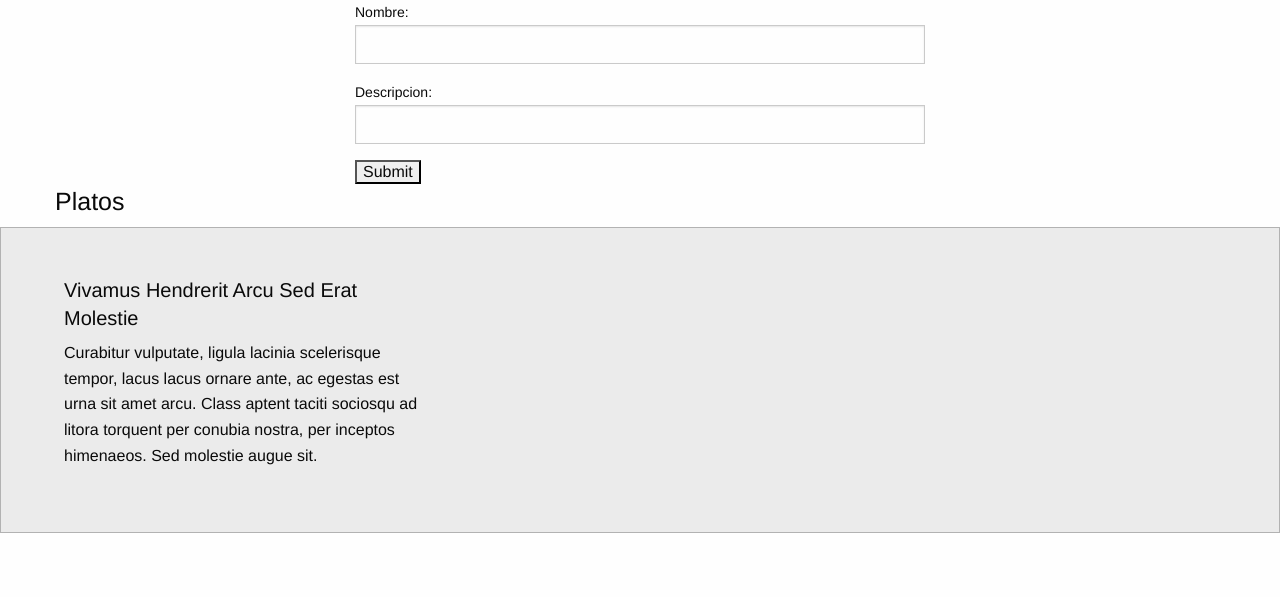
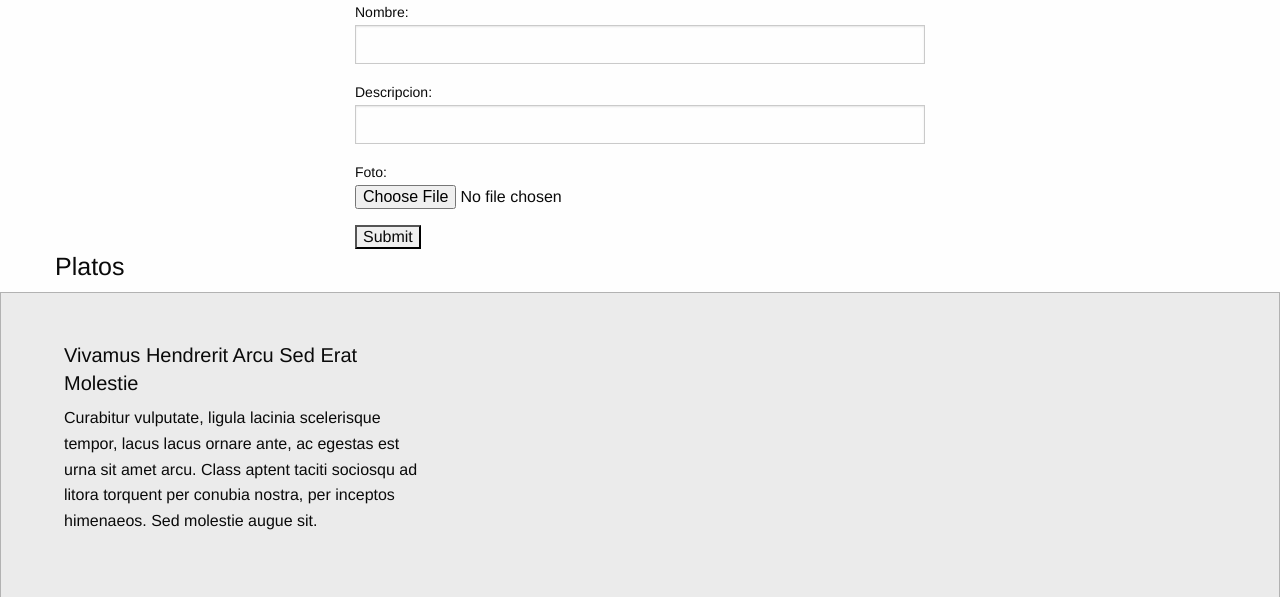
Before and after one commit to segura2010/SSBW-Restaurantes, a Django app: page /resta/addplato in a window 1280 px wide. Shown: the part 77-674 px from the top of the page. Run offline with Django 3.2, Linux system fonts and the light colour scheme; parts of the project's set-up code (start-up, migrations or seed data) failed here and were passed over.

Commit message:
añadidas las fotos a los platos con mongoengine

```diff
--- a/app_restaurantes/forms.py
+++ b/app_restaurantes/forms.py
@@ -15,3 +15,4 @@ class RestauranteForm(ModelForm):
 class PlatoForm(forms.Form):
 	nombre = forms.CharField(label='Nombre', max_length=30)
 	descripcion = forms.CharField(label='Descripcion', max_length=300)
+	file = forms.FileField(label='Foto')
--- a/app_restaurantes/models.py
+++ b/app_restaurantes/models.py
@@ -30,6 +30,8 @@ class Plato(Document):
 
 	megusta		= ListField(StringField(max_length=10))
 
+	foto 		= FileField()
+
 	def save(self, *args, **kwargs):
 		self.slug = slugify(self.nombre)
 		super(Plato, self).save(*args, **kwargs)
--- a/app_restaurantes/views.py
+++ b/app_restaurantes/views.py
@@ -65,7 +65,7 @@ def verPlato(request, slug):
 		megustas = len(plato.megusta)
 	else:
 		megustas = 0
-	context = {'plato':plato, 'megustacount':megustas, 'nuevos_restaurantes':restaurantes[primeros:num_restaurantes], 'otros_restaurantes':restaurantes[segundos:primeros]}
+	context = {'plato':plato, 'plato_img': plato.foto.read().encode("base64"), 'megustacount':megustas, 'nuevos_restaurantes':restaurantes[primeros:num_restaurantes], 'otros_restaurantes':restaurantes[segundos:primeros]}
 
 	return render(request, "app_restaurantes/plato.html", context)
 
@@ -74,7 +74,7 @@ def addPlato(request):
     # if this is a POST request we need to process the form data
     if request.method == 'POST':
 		# create a form instance and populate it with data from the request:
-		form = PlatoForm(request.POST)
+		form = PlatoForm(request.POST, request.FILES)
 		# check whether it's valid:
 		if form.is_valid():
 			# process the data in form.cleaned_data as required
@@ -84,8 +84,13 @@ def addPlato(request):
 			nombre = form.cleaned_data["nombre"]
 			descripcion = form.cleaned_data["descripcion"]
 
+			#foto = form.files.get('foto')
+			foto = form.cleaned_data["file"]
+			print "Foto: ", foto.name
+
 			# Creamos y guardamos el plato con los datos
 			nuevo_plato = Plato(nombre=nombre, descripcion=descripcion)
+			nuevo_plato.foto.put(foto, content_type = 'image/jpeg') # put photo
 			nuevo_plato = nuevo_plato.save()
 			return HttpResponseRedirect('plato/'+str(slugify(nombre)))
 
--- a/templates/app_restaurantes/add_plato.html
+++ b/templates/app_restaurantes/add_plato.html
@@ -4,7 +4,7 @@
 {% block primer_contenido %}
 <div class="row">
 	<div class="medium-centered large-6 large-centered columns">
-		<form action="{% url 'addPlato' %}" method="post">
+		<form action="{% url 'addPlato' %}" method="post" enctype="multipart/form-data">
 		    {% csrf_token %}
 		    {{ form }}
 		    <input type="submit" value="Submit" />
```
Also changed, not shown: templates/app_restaurantes/plato.html (+1 -1 lines), db.sqlite3, 3 other files.
